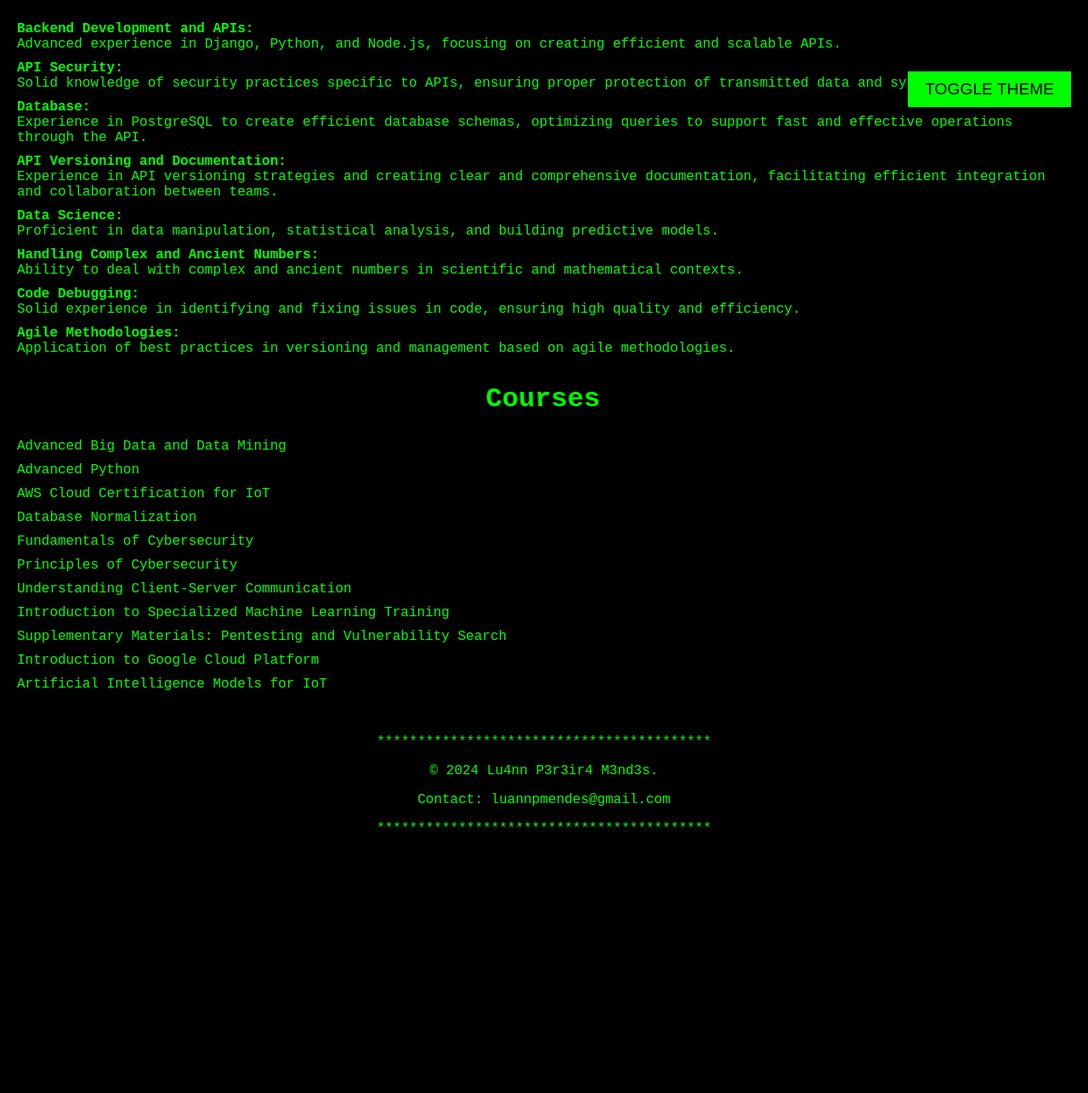
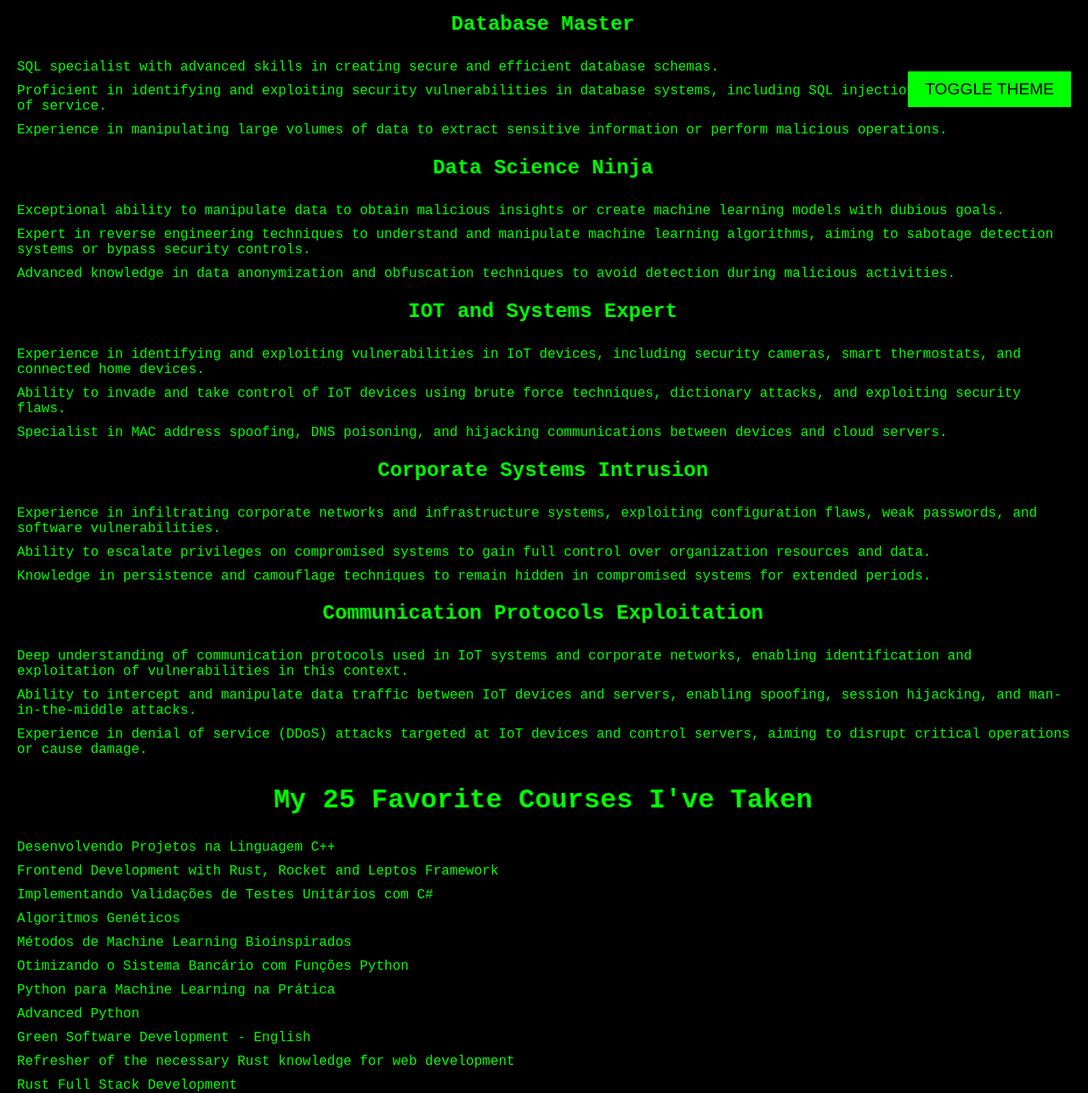
Before and after one commit to Luann8/curriculo-2.1, a plain HTML site: page index.html in a window 1280 px wide. Shown: the part 654-1940 px from the top of the page at 85% size. Before the commit the page ends 1674 px from the top, so only its background shows below. Drawn offline with Linux system fonts and the light colour scheme.

Commit message:
Update index.html

```diff
--- a/index.html
+++ b/index.html
@@ -17,22 +17,25 @@
             transition: background-color 0.3s, color 0.3s;
         }
 
-        h1, h2 {
+        h1,
+        h2 {
             text-align: center;
-            font-size: 2em;
             margin-bottom: 30px;
         }
 
         h1 {
+            font-size: 2em;
             animation: glitch 2s infinite;
         }
 
         h2 {
+            font-size: 1.5em;
             animation: glitch 2s infinite reverse;
         }
 
         @keyframes glitch {
-            0%, 100% {
+            0%,
+            100% {
                 transform: none;
             }
             20% {
@@ -51,7 +54,7 @@
 
         .content {
             margin-bottom: 30px;
-            text-align: center;
+            text-align: left;
         }
 
         ul {
@@ -115,6 +118,13 @@
         body.dark-theme .theme-toggle:hover {
             background-color: rgb(173, 127, 0);
         }
+
+        .center {
+            display: flex;
+            justify-content: center;
+            align-items: center;
+            height: 100vh;
+        }
     </style>
 </head>
 
@@ -123,7 +133,6 @@
 
     <div class="content">
         <p>Hello! My name is <strong class="titulo-destaque">Lu4nn P3r3ir4 M3nd3s</strong>. I am an undergraduate student in Software Engineering, focusing on DevOps, cybersecurity, and data science.</p>
-        <img src="https://github.com/Luann8/curriculo-2.1/blob/main/133384636.jpg?raw=true" alt="Photo of Joana Santos programming">
         <div>
             <h3>My links</h3>
             <a href="https://luann8.github.io/Links-Personal/">Click here</a>
@@ -131,7 +140,7 @@
     </div>
 
     <div class="content">
-        <h2>Experience</h2>
+        <h1>Experience</h1>
         <ul>
             <li>Hackathon DMS 23.1</li>
             <li>Programming tutor and website monitor at UNIVassouras</li>
@@ -139,50 +148,82 @@
     </div>
 
     <div class="content">
-        <h2>Skills</h2>
+        <h1>Skills</h1>
+        <h2>Backend Hacker and API Master</h2>
         <ul>
-            <li><strong>Backend Development and APIs:</strong><br>
-                Advanced experience in Django, Python, and Node.js, focusing on creating efficient and scalable APIs.</li>
-            <li><strong>API Security:</strong><br>
-                Solid knowledge of security practices specific to APIs, ensuring proper protection of transmitted data and system integrity.</li>
-            <li><strong>Database:</strong><br>
-                Experience in PostgreSQL to create efficient database schemas, optimizing queries to support fast and effective operations through the API.</li>
-            <li><strong>API Versioning and Documentation:</strong><br>
-                Experience in API versioning strategies and creating clear and comprehensive documentation, facilitating efficient integration and collaboration between teams.</li>
-            <li><strong>Data Science:</strong><br>
-                Proficient in data manipulation, statistical analysis, and building predictive models.</li>
-            <li><strong>Handling Complex and Ancient Numbers:</strong><br>
-                Ability to deal with complex and ancient numbers in scientific and mathematical contexts.</li>
-            <li><strong>Code Debugging:</strong><br>
-                Solid experience in identifying and fixing issues in code, ensuring high quality and efficiency.</li>
-            <li><strong>Agile Methodologies:</strong><br>
-                Application of best practices in versioning and management based on agile methodologies.</li>
+            <li>Advanced mastery in API manipulation, specializing in identifying and exploiting vulnerabilities aiming at unauthorized access or data manipulation.</li>
+            <li>Deep understanding of security practices in APIs, focusing on identifying and fixing authentication, authorization, and input validation flaws.</li>
+            <li>Experience in identifying and exploiting SQL injection, XSS (Cross-Site Scripting), and CSRF (Cross-Site Request Forgery) vulnerabilities to compromise systems and gain privileged access.</li>
         </ul>
+
+        <h2>Database Master</h2>
+        <ul>
+            <li>SQL specialist with advanced skills in creating secure and efficient database schemas.</li>
+            <li>Proficient in identifying and exploiting security vulnerabilities in database systems, including SQL injection attacks and denial of service.</li>
+            <li>Experience in manipulating large volumes of data to extract sensitive information or perform malicious operations.</li>
+        </ul>
+
+        <h2>Data Science Ninja</h2>
+        <ul>
+            <li>Exceptional ability to manipulate data to obtain malicious insights or create machine learning models with dubious goals.</li>
+            <li>Expert in reverse engineering techniques to understand and manipulate machine learning algorithms, aiming to sabotage detection systems or bypass security controls.</li>
+            <li>Advanced knowledge in data anonymization and obfuscation techniques to avoid detection during malicious activities.</li>
+        </ul>
+
+        <h2>IOT and Systems Expert</h2>
+    <ul>
+        <li>Experience in identifying and exploiting vulnerabilities in IoT devices, including security cameras, smart thermostats, and connected home devices.</li>
+        <li>Ability to invade and take control of IoT devices using brute force techniques, dictionary attacks, and exploiting security flaws.</li>
+        <li>Specialist in MAC address spoofing, DNS poisoning, and hijacking communications between devices and cloud servers.</li>
+    </ul>
+
+    <h2>Corporate Systems Intrusion</h2>
+    <ul>
+        <li>Experience in infiltrating corporate networks and infrastructure systems, exploiting configuration flaws, weak passwords, and software vulnerabilities.</li>
+        <li>Ability to escalate privileges on compromised systems to gain full control over organization resources and data.</li>
+        <li>Knowledge in persistence and camouflage techniques to remain hidden in compromised systems for extended periods.</li>
+    </ul>
+
+    <h2>Communication Protocols Exploitation</h2>
+    <ul>
+        <li>Deep understanding of communication protocols used in IoT systems and corporate networks, enabling identification and exploitation of vulnerabilities in this context.</li>
+        <li>Ability to intercept and manipulate data traffic between IoT devices and servers, enabling spoofing, session hijacking, and man-in-the-middle attacks.</li>
+        <li>Experience in denial of service (DDoS) attacks targeted at IoT devices and control servers, aiming to disrupt critical operations or cause damage.</li>
+    </ul>
+
+    </div>
+
     </div>
 
     <div class="content">
-        <h2>Courses</h2>
+        <h1>My 25 Favorite Courses I've Taken</h1>
         <ul>
+            <li>Desenvolvendo Projetos na Linguagem C++</li>
+            <li>Frontend Development with Rust, Rocket and Leptos Framework</li>
+            <li>Implementando Validações de Testes Unitários com C#</li>
+            <li>Algoritmos Genéticos</li>
+            <li>Métodos de Machine Learning Bioinspirados</li>
+            <li>Otimizando o Sistema Bancário com Funções Python</li>
+            <li>Python para Machine Learning na Prática</li>
+            <li>Advanced Python</li>
+            <li>Green Software Development - English</li>
+            <li>Refresher of the necessary Rust knowledge for web development</li>
+            <li>Rust Full Stack Development</li>
+            <li>Explorando Banco de Dados Relacionais com Python DB API</li>
             <li>Advanced Big Data and Data Mining</li>
-            <li>Advanced Python</li>
+            <li>Big Data Avançado e Mineração de Dados</li>
+            <li>Database modelling and Backend Development with Rust and Rocket Framework</li>
+            <li>Conceitos e Práticas de Sistemas Operacionais e Máquinas Virtuais</li>
+            <li>Implementing Azure OpenAI Service Fundamentals</li>
+            <li>Protocolos de Comunicação para IoT</li>
+            <li>Modelos de Inteligência Artificial para IoT</li>
             <li>AWS Cloud Certification for IoT</li>
-            <li>Database Normalization</li>
-            <li>Fundamentals of Cybersecurity</li>
-            <li>Principles of Cybersecurity</li>
+            <li>Introduction to Google Cloud Platform</li>
             <li>Understanding Client-Server Communication</li>
-            <li>Introduction to Specialized Machine Learning Training</li>
-            <li>Supplementary Materials: Pentesting and Vulnerability Search</li>
-            <li>Introduction to Google Cloud Platform</li>
-            <li>Artificial Intelligence Models for IoT</li>
+            <li>Testes Unitários com C#</li>
+            <li>Python Avançado</li>
         </ul>
     </div>
-
-    <footer>
-        <p>*****************************************</p>
-        <p>&copy; 2024 Lu4nn P3r3ir4 M3nd3s.</p>
-        <p>Contact: luannpmendes@gmail.com</p>
-        <p>*****************************************</p>
-    </footer>
 
     <button class="theme-toggle" onclick="toggleTheme()">Toggle Theme</button>
 
@@ -193,4 +234,36 @@
     </script>
 </body>
 
-</html>
+<div class="center">
+    <pre>
+        .                                                      .
+      .n                   .                 .                  n.
+.   .dP                  dP                   9b                 9b.    .
+4    qXb         .       dX                     Xb       .        dXp     t
+dX.    9Xb      .dXb    __                         __    dXb.     dXP     .Xb
+9XXb._       _.dXXXXb dXXXXbo.                 .odXXXXb dXXXXb._       _.dXXP
+9XXXXXXXXXXXXXXXXXXXVXXXXXXXXOo.           .oOXXXXXXXXVXXXXXXXXXXXXXXXXXXXP
+`9XXXXXXXXXXXXXXXXXXXXX'~   ~`OOO8b   d8OOO'~   ~`XXXXXXXXXXXXXXXXXXXXXP'
+  `9XXXXXXXXXXXP' `9XX'   DIE    `98v8P'  HUMAN   `XXP' `9XXXXXXXXXXXP'
+      ~~~~~~~       9X.          .db|db.          .XP       ~~~~~~~
+                      )b.  .dbo.dP'`v'`9b.odb.  .dX(
+                    ,dXXXXXXXXXXXb     dXXXXXXXXXXXb.
+                   dXXXXXXXXXXXP'   .   `9XXXXXXXXXXXb
+                  dXXXXXXXXXXXXb   d|b   dXXXXXXXXXXXXb
+                  9XXb'   `XXXXXb.dX|Xb.dXXXXX'   `dXXP
+                   `'      9XXXXXX(   )XXXXXXP      `'
+                            XXXX X.`v'.X XXXX
+                            XP^X'`b   d'`X^XX
+                            X. 9  `   '  P )X
+                            `b  `       '  d'
+                             `             '
+</pre>
+
+</div>
+                <footer>
+                    <p>*****************************************</p>
+                    <p>&copy; 2024 Lu4nn P3r3ir4 M3nd3s.</p>
+                    <p>Contact: luannpmendes@gmail.com</p>
+                    <p>*****************************************</p>
+                </footer>
+  </div>
```
